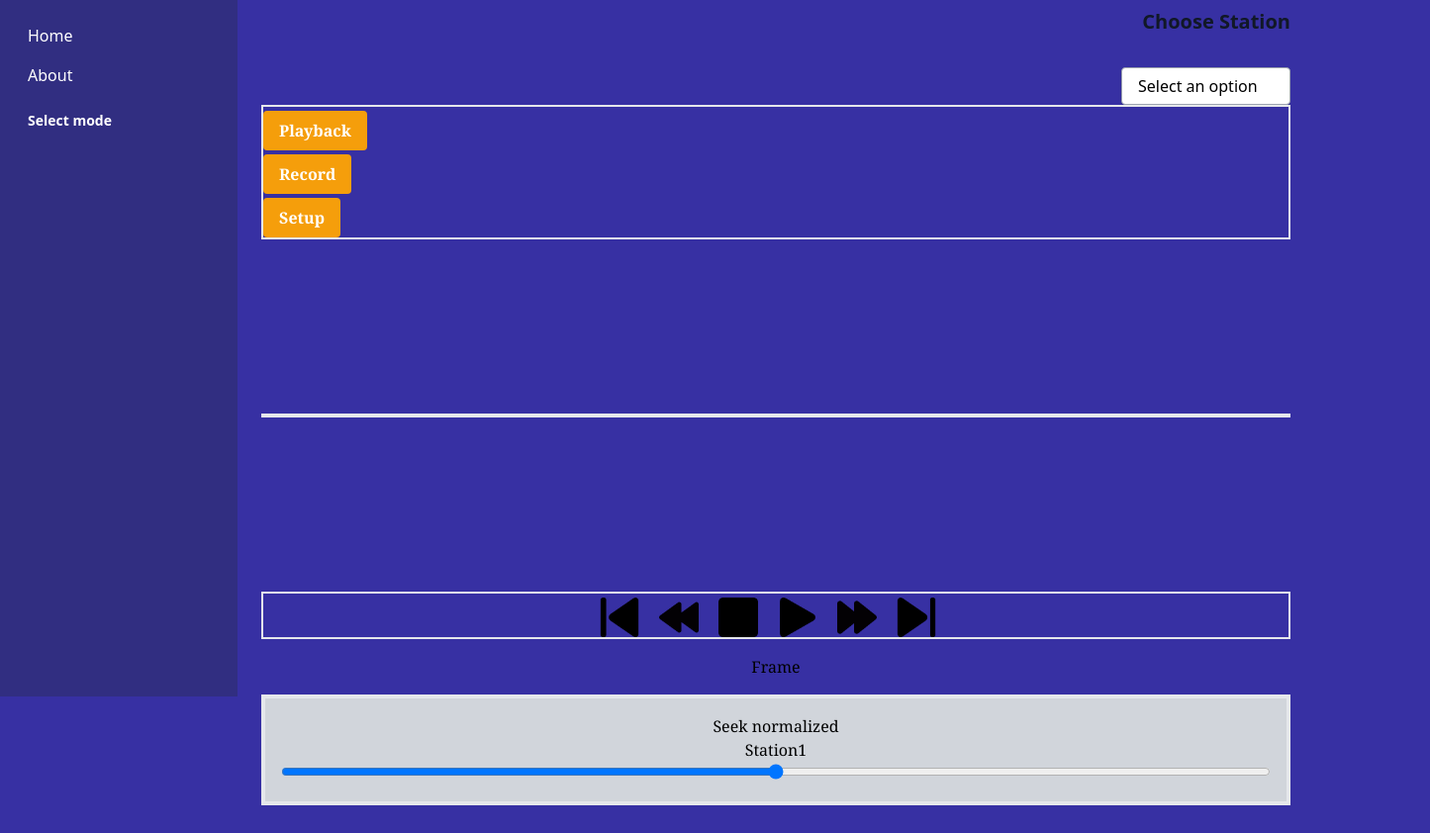
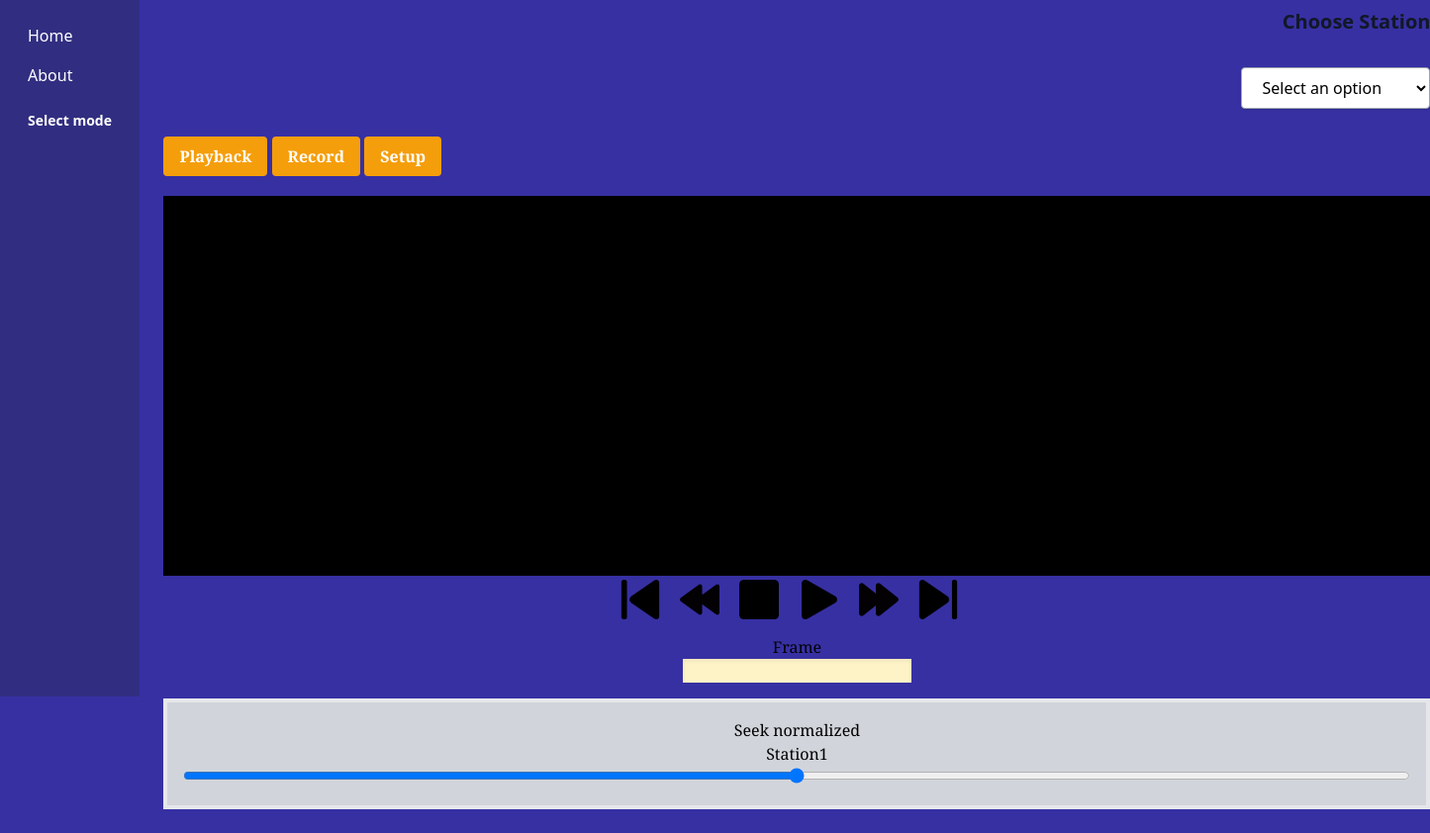
Before and after one commit to Niantt/Taller3, a website built with webpack: page public/index.html in a window 1280 px wide. Shown: the part 96-938 px from the top of the page at 99% size, 1445 px wide, since content can reach past the window. Built offline with nearby package versions, Linux system fonts and the light colour scheme.

Commit message:
Más cambios en diseño
diseño pagina

```diff
--- a/package.json
+++ b/package.json
@@ -1,7 +1,6 @@
 {
   "name": "Taller3",
   "version": "1.0.0",
-  "description": "",
   "main": "index.js",
   "scripts": {
     "test": "echo \"Error: no test specified\" && exit 1",
@@ -31,5 +30,6 @@
     "style-loader": "^3.2.1",
     "tailwindcss": "^2.2.19",
     "webpack-cli": "^4.9.1"
-  }
+  },
+  "description": ""
 }
--- a/public/index.html
+++ b/public/index.html
@@ -83,25 +83,25 @@
                         Choose Station
                     </h3>
                 </div>
-                <div class="flex-col mx-0 my-0 relative">
+                <div class="flex-row mx-0 my-0 relative">
                     <div class="container relative text-right">
                         <select x-model="selectedOption" x-model="show" @change="show=$el.selectedIndex"
-                            class="inline-block w-auto appearance-none bg-white border border-gray-400 hover:border-gray-500 px-4 py-2 pr-8 rounded shadow leading-tight focus:outline-none focus:shadow-outline">
-                            <option value="">Select an option</option>
+                            class="inline-block w-auto pointer-events-auto bg-white border border-gray-400 hover:border-gray-500 px-4 py-2 pr-8 rounded shadow leading-tight focus:outline-none focus:shadow-outline">
+                            <option value="" class="pointer-events-auto">Select an option</option>
                             <template x-for="option in options">
                                 <option :key="option.value" :value="option.value" x-text="option.text"></option>
                             </template>
 
                         </select>
                     </div>
-                    <div class="relative">
-                        <div class="box-borde border-2 self-stretch">
-                            <div class=""><button @click="senddata('mode','playback',access(),host)" class="btn_main lblstation" >Playback</button></div>
-                            <div class=""><button @click="senddata('mode','record',access(),host)" class="btn_main lblstation">Record</button></div>
-                            <div class=""><button @click="senddata('mode','setup',access(),host)" class="btn_main lblstation">Setup </button></div>
+                    <div class="static">
+                        <div class="flex-col h-10 my-6">
+                            <button @click="senddata('mode','playback',access(),host)" class="btn_main lblstation" >Playback</button>
+                            <button @click="senddata('mode','record',access(),host)" class="btn_main lblstation">Record</button>
+                            <button @click="senddata('mode','setup',access(),host)" class="btn_main lblstation">Setup </button>
                         </div>
-                        <div class="md:box-content static content-center mx-auto my-44 mt-44 mb-44 border-2"></div>
-                        <div class="text-center border-2">
+                        <div class="container content-center w-screen h-96 p-8 bg-black"></div>
+                        <div class="text-center">
                             <button @click="senddata('first','',access()+'/playback',host)" class="btn-primary" style="background-image: url('/public/img/previous.png') "></button>
                             <button @click="senddata('prev',chFrames(),access()+'/playback',host)"  class="btn-primary" style="background-image: url('/public/img/first.png')"></button>
                             <button @click="senddata('stop','',access()+'/playback',host)" class="btn-primary" style="background-image: url('/public/img/stop.png')" ></button>
@@ -115,11 +115,11 @@
                             <label class="lblstation">Frame</label>
                         </div>
                         <div>
-                            <input x-show="false" type="text" id="inputFrames" class="bg-indigo-800">
+                            <input type="text" id="inputFrames" class="bg-yellow-100 shadow-sm shadow-inner backdrop-opacity-20">
                         </div>
                     </div>
 
-                    <div class="divnorm text-center border-2">
+                    <div class="divnorm text-center">
                         <h4 class="lblstation" >Seek normalized</h4>
                         <div x-show="show == 1" class="">
                             <label class="lblstation" for="video">Station1</label>
```
